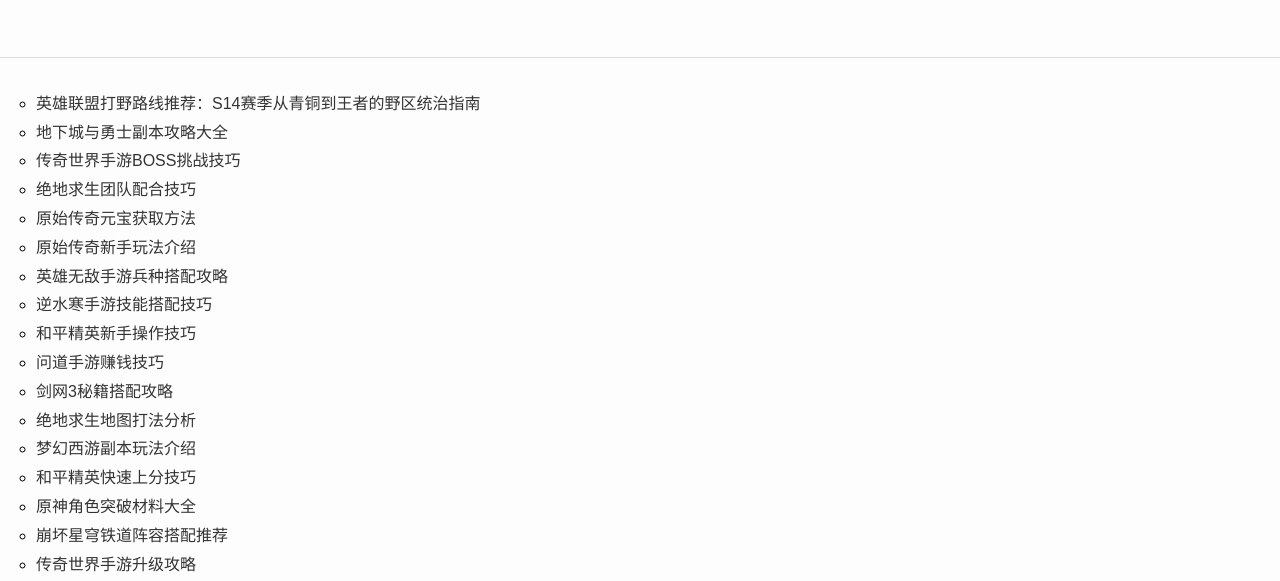
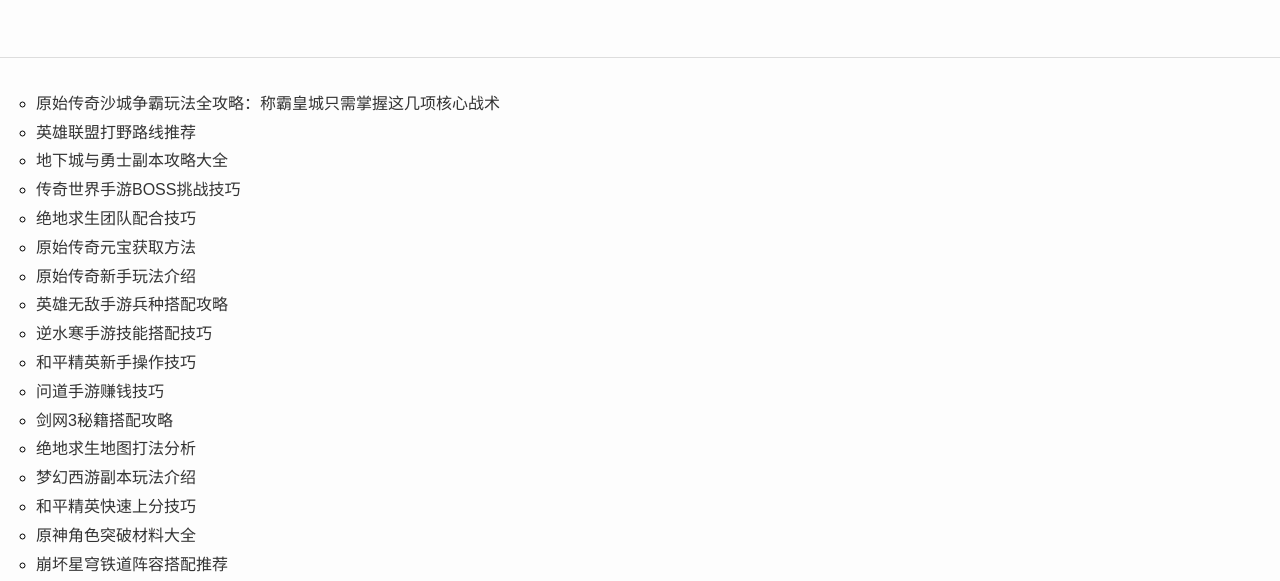
Before and after one commit to f08info/gaming-wiki-docs, a plain HTML site: page index.html in a window 1280 px wide. Shown: the part 202-783 px from the top of the page. Drawn offline with Linux system fonts and the light colour scheme.

Commit message:
update index

```diff
--- a/index.html
+++ b/index.html
@@ -21,7 +21,8 @@
 <body class="hub_qapel">
     <div class="hub_xiudp" role="banner"><h1>热门网络游戏攻略与百科全书</h1><h2>探索最全面的网络游戏攻略、速通指南、装备搭配与任务详解。开源、持续更新的玩家专属游戏百科文档库，助你轻松通关各类热门网游！</h2></div>
     <article class="hub_eduij"><div><ul class="hub_bcuxp">
-<li><a href="https://f08info.github.io/gaming-wiki-docs/docs/2026-11-14-e4ea41.html">英雄联盟打野路线推荐：S14赛季从青铜到王者的野区统治指南</a></li>
+<li><a href="https://f08info.github.io/gaming-wiki-docs/docs/2026-11-15-64e665.html">原始传奇沙城争霸玩法全攻略：称霸皇城只需掌握这几项核心战术</a></li>
+                <li><a href="https://f08info.github.io/gaming-wiki-docs/docs/2026-11-14-e4ea41.html">英雄联盟打野路线推荐</a></li>
                 <li><a href="https://f08info.github.io/gaming-wiki-docs/docs/2026-11-14-ae6d94.html">地下城与勇士副本攻略大全</a></li>
                 <li><a href="https://f08info.github.io/gaming-wiki-docs/docs/2026-11-14-7a6e29.html">传奇世界手游BOSS挑战技巧</a></li>
                 <li><a href="https://f08info.github.io/gaming-wiki-docs/docs/2026-11-13-66b787.html">绝地求生团队配合技巧</a></li>
```
